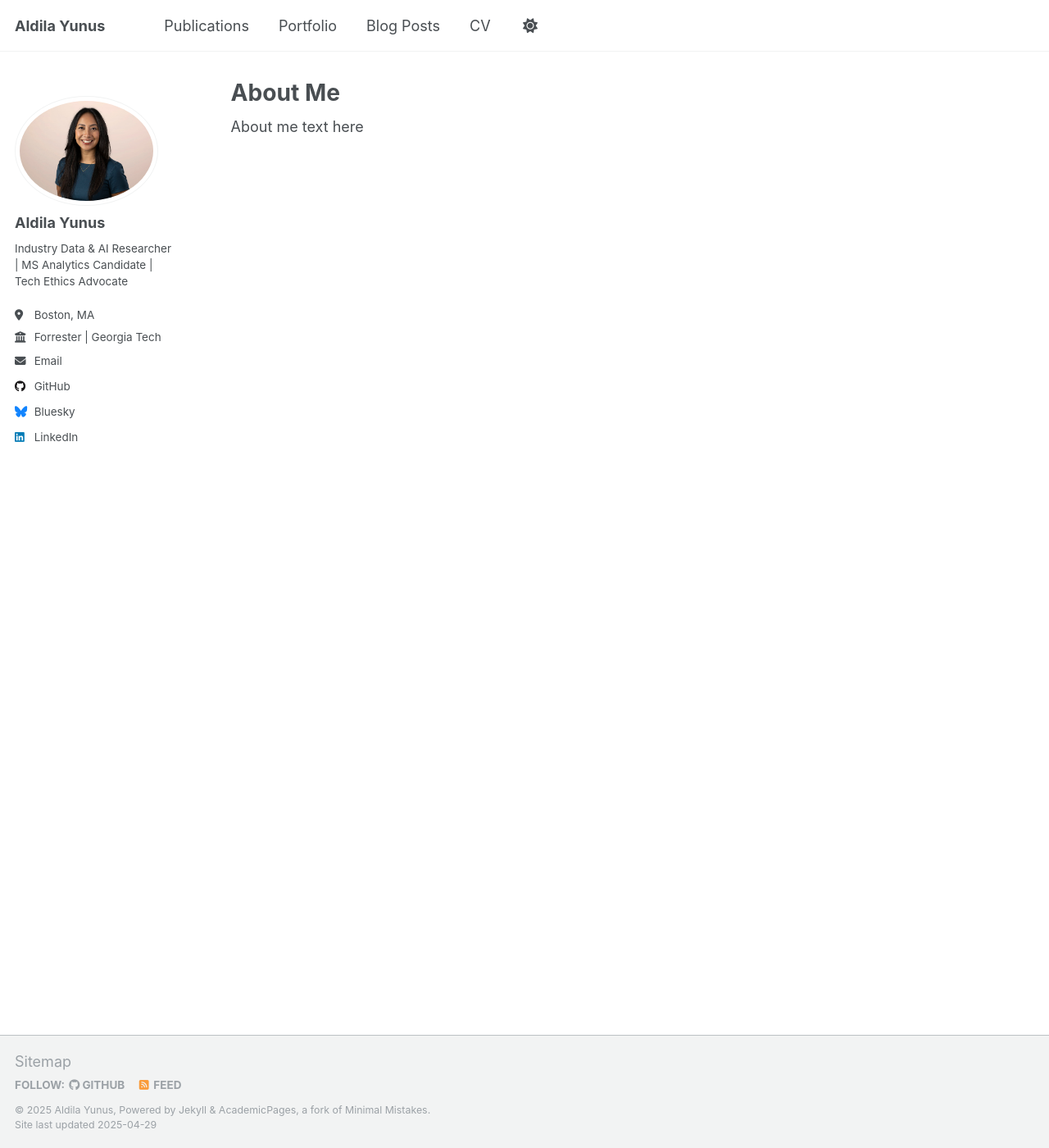
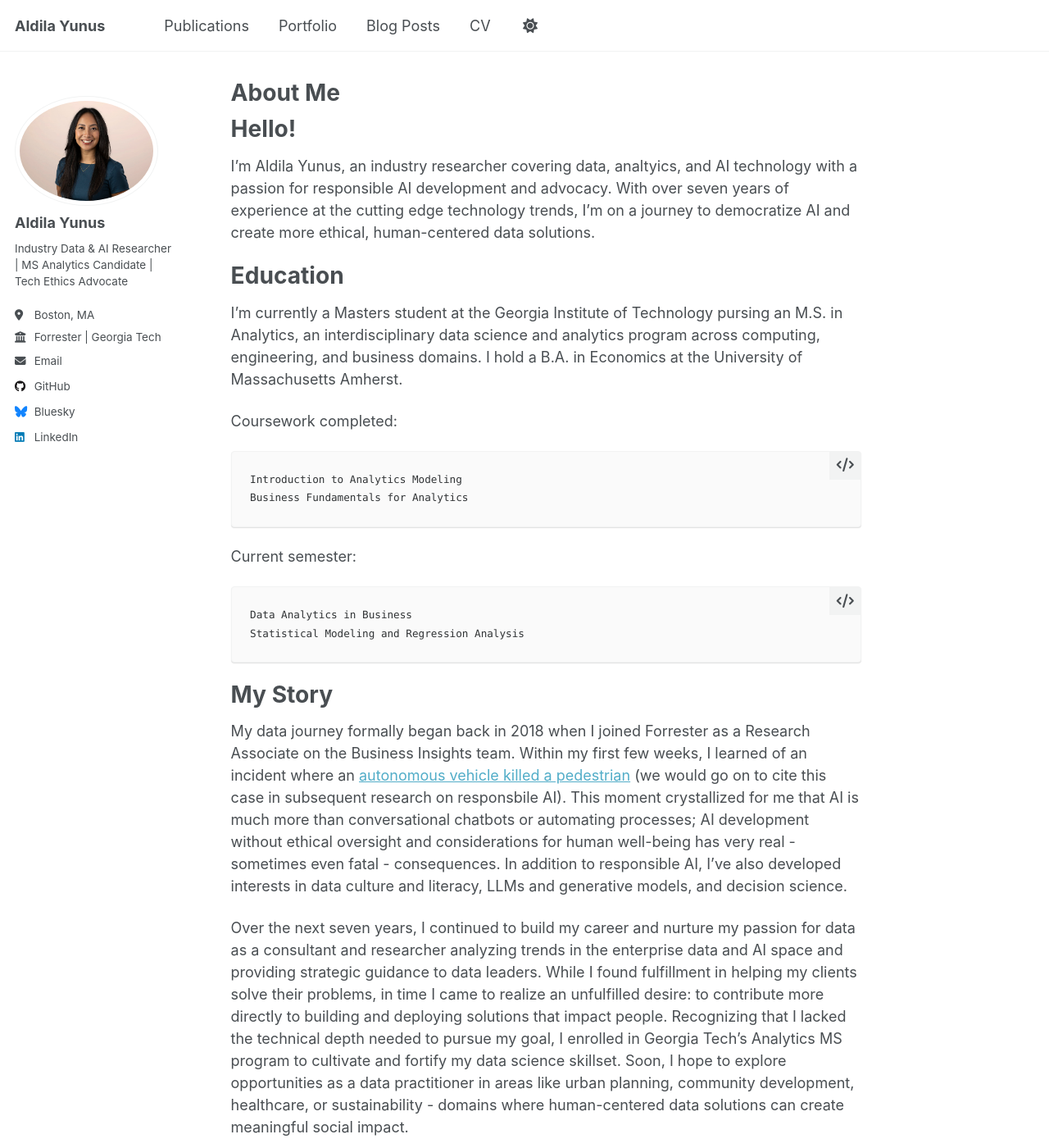
Before and after one commit to dilayns/dilayns.github.io, a Jekyll site: the page built from _pages/about.md, in a window 1280 px wide and 1400 px high. Shown: the whole window at 82% size. Built offline with Jekyll 4.4.1, drawn with Linux system fonts in a browser that asks for light colours; some of the changed text lies outside the part shown.

Commit message:
about me text

```diff
--- a/_pages/about.md
+++ b/_pages/about.md
@@ -7,4 +7,30 @@ redirect_from:
   - /about.html
 ---
 
-About me text here
+# Hello!
+
+I'm Aldila Yunus, an industry researcher covering data, analtyics, and AI technology with a passion for responsible AI development and advocacy. With over seven years of experience at the cutting edge technology trends, I'm on a journey to democratize AI and create more ethical, human-centered data solutions.
+
+# Education
+
+I'm currently a Masters student at the Georgia Institute of Technology pursing an M.S. in Analytics, an interdisciplinary data science and analytics program across computing, engineering, and business domains. I hold a B.A. in Economics at the University of Massachusetts Amherst.
+
+Coursework completed:
+
+    Introduction to Analytics Modeling
+    Business Fundamentals for Analytics
+
+Current semester:
+
+    Data Analytics in Business
+    Statistical Modeling and Regression Analysis
+
+# My Story
+
+My data journey formally began back in 2018 when I joined Forrester as a Research Associate on the Business Insights team. Within my first few weeks, I learned of an incident where an [autonomous vehicle killed a pedestrian](https://www.nytimes.com/2018/03/19/technology/uber-driverless-fatality.html) (we would go on to cite this case in subsequent research on responsbile AI). This moment crystallized for me that AI is much more than conversational chatbots or automating processes; AI development without ethical oversight and considerations for human well-being has very real - sometimes even fatal - consequences. In addition to responsible AI, I've also developed interests in data culture and literacy, LLMs and generative models, and decision science.
+
+Over the next seven years, I continued to build my career and nurture my passion for data as a consultant and researcher analyzing trends in the enterprise data and AI space and providing strategic guidance to data leaders. While I found fulfillment in helping my clients solve their problems, in time I came to realize an unfulfilled desire: to contribute more directly to building and deploying solutions that impact people. Recognizing that I lacked the technical depth needed to pursue my goal, I enrolled in Georgia Tech's Analytics MS program to cultivate and fortify my data science skillset. Soon, I hope to explore opportunities as a data practitioner in areas like urban planning, community development, healthcare, or sustainability - domains where human-centered data solutions can create meaningful social impact.
+
+Outside of work and school, I love exploring new hobbies and spending time with friends, family, and my three lovely cats (Ahri, Poppy, and Rumble). You'll probably find me knitting (or some other niche craft), at the local rock climbing gym, tackling the NYT puzzles (especially the crossword), on a wilderness excursion, or cooking and eating good food (in equal parts).
+
+Please feel free to connect with me on [LinkedIn](https://www.linkedin.com/in/aldilayunus/)
```
Also changed, not shown: 1 other file.
